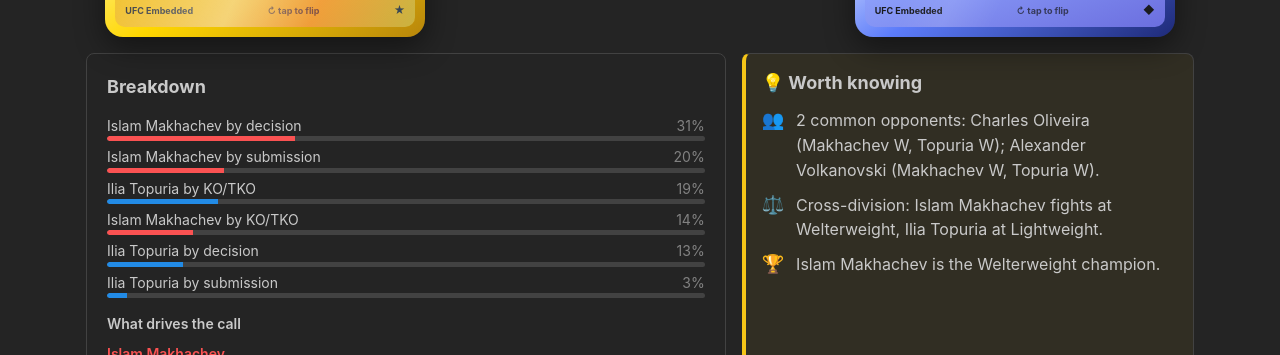
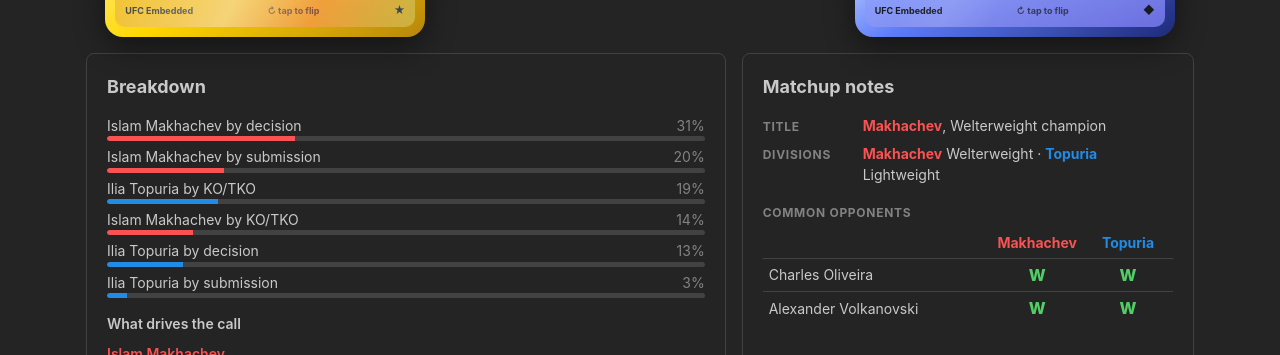
Before and after one commit to abbasly/ufc_embedded, a React (Vite) app in the folder web/: page /predictor in a window 1280 px wide. Shown: the part 597-952 px from the top of the page. Built offline with nearby package versions, Linux system fonts and the light colour scheme.

Commit message:
feat(web): matchup notes as labelled rows and a common-opponents table

```diff
--- a/web/src/features/predictor/PredictorPage.tsx
+++ b/web/src/features/predictor/PredictorPage.tsx
@@ -16,12 +16,11 @@ import {
   Title,
   Tooltip,
 } from "@mantine/core";
-import { useMemo } from "react";
+import { type ReactNode, useMemo } from "react";
 import { useSearchParams } from "react-router-dom";
 
 import { useMmaMath, usePredictor } from "../../data/client";
 import type { MmaMathData, PredictorData, PredictorFighter } from "../../data/types";
-import { GOLD } from "../style-map/model";
 import { FighterTradingCard } from "./FighterTradingCard";
 import { commonOpponents, contributions, headToHead, outcomes, winProb } from "./model";
 import { canFight, defaultOpponent } from "./matchup";
@@ -305,47 +304,96 @@ function TaleOfTheTape({ data, a, b }: { data: PredictorData; a: PredictorFighte
 }
 
 function Notes({ data, mma, a, b }: { data: PredictorData; mma?: MmaMathData; a: PredictorFighter; b: PredictorFighter }) {
-  const notes: [string, string][] = []; // [icon, text]
-  const name = (id: string) => (id === a.id ? a.name : b.name);
+  const last = (f: PredictorFighter) => f.name.split(" ").at(-1) ?? f.name;
+  const corner = (f: PredictorFighter) => <Text span inherit fw={700} c={f.id === a.id ? A_COLOR : B_COLOR}>{last(f)}</Text>;
+  const byId = (id: string) => (id === a.id ? a : b);
+  const meetings = mma ? headToHead(mma, a.id, b.id) : [];
+  const common = mma ? commonOpponents(mma, a.id, b.id) : [];
 
-  if (mma) {
-    for (const f of headToHead(mma, a.id, b.id)) {
-      notes.push(["🔁", `They've met before: ${name(f.winnerId)} won by ${f.method}${f.round ? ` in round ${f.round}` : ""} (${f.date.slice(0, 4)}).`]);
-    }
-    const common = commonOpponents(mma, a.id, b.id);
-    if (common.length) {
-      const last = (f: PredictorFighter) => f.name.split(" ").at(-1);
-      const shown = common.slice(0, 4).map((c) => `${c.name} (${last(a)} ${c.a}, ${last(b)} ${c.b})`);
-      notes.push(["👥", `${common.length} common opponent${common.length > 1 ? "s" : ""}: ${shown.join("; ")}${common.length > 4 ? "…" : ""}.`]);
-    }
+  // Facts as label + value rows, like the notes in a fight programme.
+  const rows: [string, ReactNode][] = [];
+  if (meetings.length) {
+    rows.push([
+      "History",
+      <Stack gap={2}>
+        {meetings.map((f) => (
+          <span key={f.date}>
+            {f.date.slice(0, 4)} · {corner(byId(f.winnerId))} by {f.method}
+            {f.round ? `, R${f.round}` : ""}
+          </span>
+        ))}
+      </Stack>,
+    ]);
   }
-  if (a.weight_class !== b.weight_class) notes.push(["⚖️", `Cross-division: ${a.name} fights at ${a.weight_class}, ${b.name} at ${b.weight_class}.`]);
-  for (const f of [a, b]) if (f.champion) notes.push(["🏆", `${f.name} is the ${f.champion} champion.`]);
+  for (const f of [a, b]) if (f.champion) rows.push(["Title", <>{corner(f)}, {f.champion} champion</>]);
+  if (a.weight_class !== b.weight_class) rows.push(["Divisions", <>{corner(a)} {a.weight_class} · {corner(b)} {b.weight_class}</>]);
   const ageGap = value(data, a, "age") - value(data, b, "age");
-  if (Math.abs(ageGap) >= 6) notes.push(["🎂", `${ageGap > 0 ? b.name : a.name} is ${Math.round(Math.abs(ageGap))} years younger.`]);
+  if (Math.abs(ageGap) >= 6) rows.push(["Age", <>{corner(ageGap > 0 ? b : a)} {Math.round(Math.abs(ageGap))} years younger</>]);
   const reachGap = value(data, a, "reach") - value(data, b, "reach");
-  if (Math.abs(reachGap) >= 8) notes.push(["📏", `${reachGap > 0 ? a.name : b.name} has a ${Math.round(Math.abs(reachGap))} cm reach advantage.`]);
+  if (Math.abs(reachGap) >= 8) rows.push(["Reach", <>{corner(reachGap > 0 ? a : b)} +{Math.round(Math.abs(reachGap))} cm</>]);
   for (const f of [a, b]) {
     const off = value(data, f, "layoff_years");
-    if (off >= 1.5) notes.push(["⏳", `${f.name} hasn't fought in ${off.toFixed(1)} years.`]);
+    if (off >= 1.5) rows.push(["Layoff", <>{corner(f)} out {off.toFixed(1)} years</>]);
   }
-  if (!notes.length) notes.push(["🆕", "First meeting, no common opponents, and similar size and age."]);
+
+  const result = (r: "W" | "L") => (
+    <Text span fw={800} c={r === "W" ? "green.5" : "red.5"}>
+      {r}
+    </Text>
+  );
 
   return (
-    <Paper withBorder p="md" radius="md" h="100%" bg="rgba(245, 197, 24, 0.06)" style={{ borderLeft: `4px solid ${GOLD}` }}>
-      <Title order={4} mb="sm">
-        💡 Worth knowing
+    <Paper withBorder p="lg" h="100%">
+      <Title order={4} mb="md">
+        Matchup notes
       </Title>
-      <Stack gap="xs">
-        {notes.map(([icon, text]) => (
-          <Group key={text} gap="sm" wrap="nowrap" align="flex-start">
-            <Text fz="lg" lh={1.3}>
-              {icon}
+      {rows.length > 0 && (
+        <Stack gap={8}>
+          {rows.map(([label, content], i) => (
+            <Group key={i} gap="md" wrap="nowrap" align="baseline">
+              <Text size="xs" tt="uppercase" fw={700} c="dimmed" w={84} style={{ flexShrink: 0, letterSpacing: "0.06em" }}>
+                {label}
+              </Text>
+              <Text size="sm" component="div">{content}</Text>
+            </Group>
+          ))}
+        </Stack>
+      )}
+      {common.length > 0 && (
+        <Box mt={rows.length ? "lg" : 0}>
+          <Text size="xs" tt="uppercase" fw={700} c="dimmed" mb={6} style={{ letterSpacing: "0.06em" }}>
+            Common opponents
+          </Text>
+          <Table fz="sm" verticalSpacing={4} horizontalSpacing={6}>
+            <Table.Thead>
+              <Table.Tr>
+                <Table.Th />
+                <Table.Th ta="center" w={90}>{corner(a)}</Table.Th>
+                <Table.Th ta="center" w={90}>{corner(b)}</Table.Th>
+              </Table.Tr>
+            </Table.Thead>
+            <Table.Tbody>
+              {common.slice(0, 6).map((c) => (
+                <Table.Tr key={c.name}>
+                  <Table.Td>{c.name}</Table.Td>
+                  <Table.Td ta="center">{result(c.a)}</Table.Td>
+                  <Table.Td ta="center">{result(c.b)}</Table.Td>
+                </Table.Tr>
+              ))}
+            </Table.Tbody>
+          </Table>
+          {common.length > 6 && (
+            <Text size="xs" c="dimmed" mt={4}>
+              and {common.length - 6} more
             </Text>
-            <Text size="md">{text}</Text>
-          </Group>
-        ))}
-      </Stack>
+          )}
+        </Box>
+      )}
+      {!rows.length && !common.length && (
+        <Text size="sm" c="dimmed">
+          First meeting, no common opponents, similar age and reach.
+        </Text>
+      )}
     </Paper>
   );
 }
```
